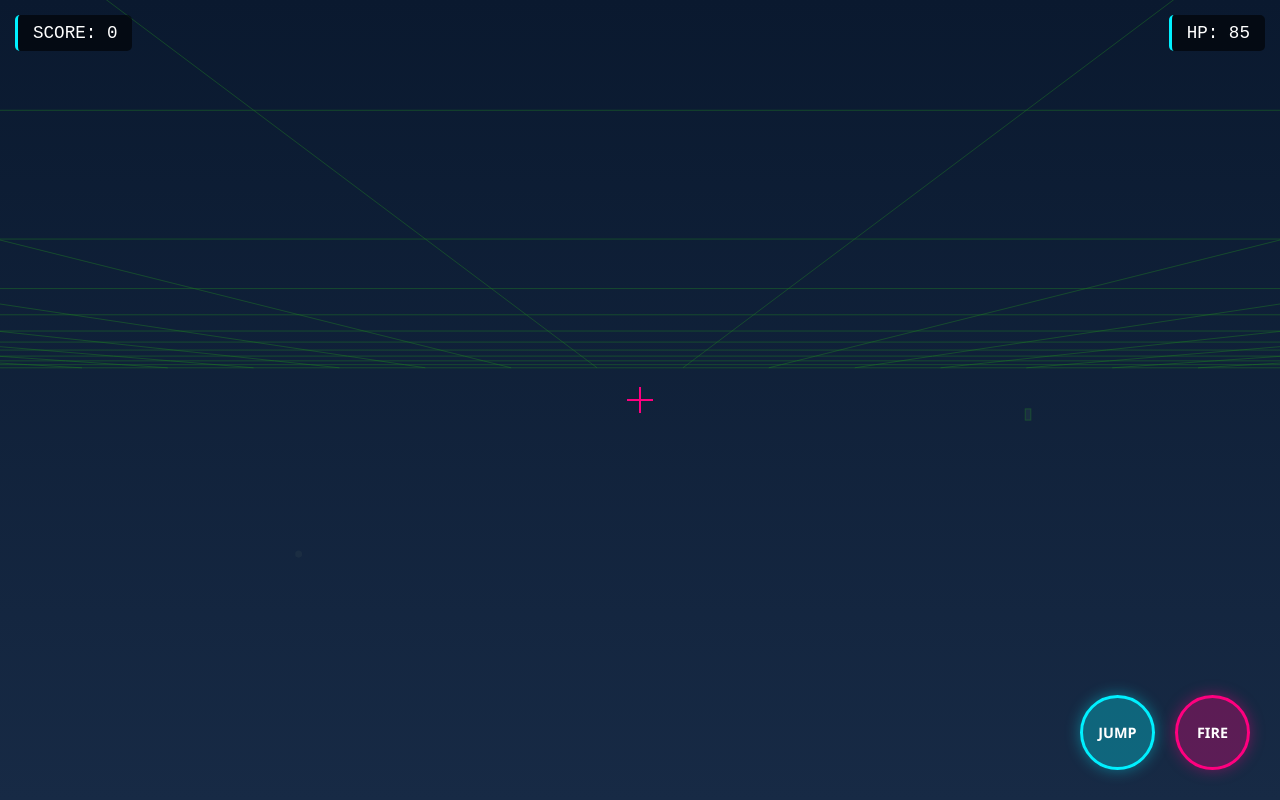
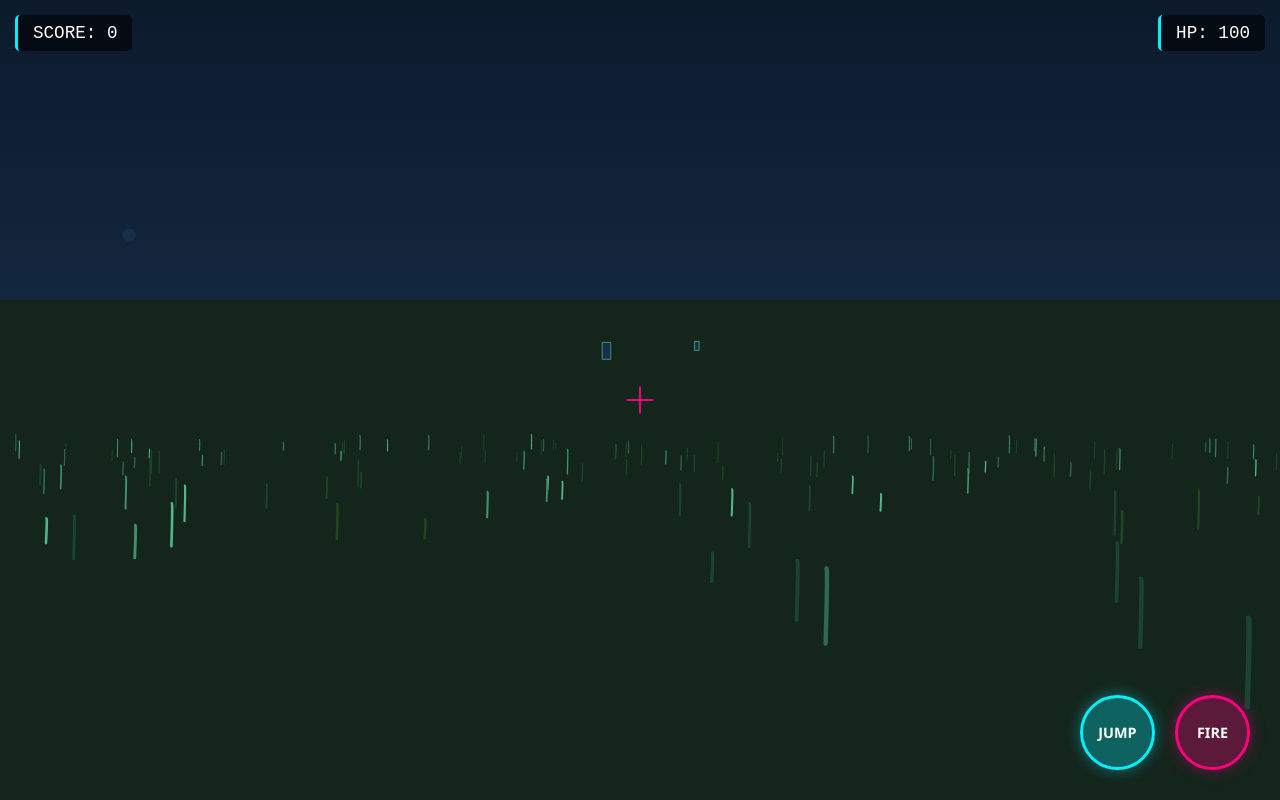
Before and after one commit to nafiulsafitawfiq-ship-it/game.ai, a plain HTML site: page index.html in a window 1280 px wide. Both pictures are taken after a click on the button "SINGLE PLAYER". Drawn offline with Linux system fonts and the light colour scheme.

Commit message:
Update index.html

```diff
--- a/index.html
+++ b/index.html
@@ -3,7 +3,7 @@
 <head>
     <meta charset="UTF-8">
     <meta name="viewport" content="width=device-width, initial-scale=1.0, maximum-scale=1.0, user-scalable=no">
-    <title>AI Game Hub - Fixed Universal Edition</title>
+    <title>AI Game Hub - Real Terrain Edition</title>
     <style>
         :root {
             --neon-blue: #00f0ff;
@@ -165,7 +165,7 @@
         #crosshair::before { top: 4px; left: -8px; width: 26px; height: 2px; }
         #crosshair::after { top: -8px; left: 4px; width: 2px; height: 26px; }
 
-        /* Multiplatform Virtual Input Areas */
+        /* Controls Input Zones */
         .touch-zone {
             position: absolute;
             bottom: 0;
@@ -203,7 +203,7 @@
             box-shadow: 0 0 10px var(--neon-blue);
         }
 
-        /* Action Buttons Wrapper */
+        /* Action Buttons Area */
         #action-container {
             position: absolute;
             bottom: 30px;
@@ -256,7 +256,7 @@
         #fallback-canvas {
             width: 100%;
             height: 100%;
-            background-color: #0d1b2a;
+            background-color: #0c1c24;
         }
     </style>
 </head>
@@ -281,7 +281,7 @@
 
         <div id="joystick-base"><div id="joystick-stick"></div></div>
 
-        <!-- Action Buttons Layout -->
+        <!-- Action Layout Control Buttons -->
         <div id="action-container">
             <div id="jump-btn" class="game-btn">JUMP</div>
             <div id="shoot-btn" class="game-btn">FIRE</div>
@@ -298,13 +298,13 @@
 
     <script>
         let score = 0, health = 100;
-        let targets = [], bullets = [], pillars = [];
+        let targets = [], bullets = [], pillars = [], grassBlades = [];
 
-        // Physics and Position variables
-        let pX = 0, pY = 1.5, pZ = 5; // Eyeline calculation baseline height
+        // Coordinates and Position Mechanics
+        let pX = 0, pY = 1.2, pZ = 8;
         let velocityY = 0;
-        const GRAVITY = -0.012;
-        const JUMP_FORCE = 0.32;
+        const GRAVITY = -0.015;
+        const JUMP_FORCE = 0.35;
         let isGrounded = true;
 
         let rotY = 0, rotX = 0;
@@ -341,19 +341,32 @@
         window.addEventListener('resize', resizeCanvas);
 
         function initEngine() {
+            // GENERATE REALISTIC BLADES OF GRASS PERSISTENT FIELDS
+            // Generates 1,200 distinct grass positions across the map coordinate spectrum
+            for (let i = 0; i < 1200; i++) {
+                let greenVariations = ['#1e4620', '#2d6a4f', '#40916c', '#52b788', '#1b4332'];
+                grassBlades.push({
+                    x: (Math.random() - 0.5) * 50,
+                    z: (Math.random() - 0.5) * 50,
+                    height: 0.15 + Math.random() * 0.25,
+                    color: greenVariations[Math.floor(Math.random() * greenVariations.length)]
+                });
+            }
+
+            // Generate map pillars
             for (let i = 0; i < 15; i++) {
                 pillars.push({
                     x: (Math.random() - 0.5) * 60,
                     z: (Math.random() - 0.5) * 60,
-                    size: 2 + Math.random() * 2
+                    size: 3 + Math.random() * 3
                 });
             }
-            for (let i = 0; i < 6; i++) spawnTarget();
+            // Spawn initial targets
+            for (let i = 0; i < 5; i++) spawnTarget();
             setupControls();
             requestAnimationFrame(renderLoop);
         }
 
-        // Action Core Integrators
         function jumpAction() {
             if (isGrounded) {
                 velocityY = JUMP_FORCE;
@@ -385,7 +398,7 @@
 
             leftZone.addEventListener('touchstart', (e) => {
                 if(leftTouchId !== null) return;
-                let t = e.changedTouches[0];
+                let t = e.changedTouches;
                 handleMoveStart(t.identifier, t.clientX, t.clientY);
             });
             leftZone.addEventListener('touchmove', (e) => {
@@ -404,15 +417,15 @@
 
             rightZone.addEventListener('touchstart', (e) => {
                 if(rightTouchId !== null) return;
-                let t = e.changedTouches[0]; rightTouchId = t.identifier;
+                let t = e.changedTouches; rightTouchId = t.identifier;
                 lastX = t.clientX; lastY = t.clientY;
             });
             rightZone.addEventListener('touchmove', (e) => {
                 for(let t of e.changedTouches) {
                     if(t.identifier === rightTouchId) {
                         rotY -= (t.clientX - lastX) * 0.005;
-                        rotX -= (t.clientY - lastY) * 0.005;
-                        rotX = Math.max(-Math.PI/2.5, Math.min(Math.PI/2.5, rotX));
+                        rotX += (t.clientY - lastY) * 0.005;
+                        rotX = Math.max(-Math.PI/3, Math.min(Math.PI/3, rotX));
                         lastX = t.clientX; lastY = t.clientY;
                     }
                 }
@@ -421,15 +434,12 @@
                 for(let t of e.changedTouches) { if(t.identifier === rightTouchId) rightTouchId = null; }
             });
 
-            // Fire Action Events Bindings
             shootBtn.addEventListener('touchstart', (e) => { e.preventDefault(); fireBullet(); });
             shootBtn.addEventListener('mousedown', (e) => { e.preventDefault(); fireBullet(); });
 
-            // Jump Action Events Bindings
             jumpBtn.addEventListener('touchstart', (e) => { e.preventDefault(); jumpAction(); });
             jumpBtn.addEventListener('mousedown', (e) => { e.preventDefault(); jumpAction(); });
 
-            // Keyboard Map Routing (Includes Space for Jump)
             window.addEventListener('keydown', (e) => {
                 if(e.code === 'KeyW' || e.code === 'ArrowUp') moveVector.y = 1;
                 if(e.code === 'KeyS' || e.code === 'ArrowDown') moveVector.y = -1;
@@ -448,18 +458,18 @@
             window.addEventListener('mousemove', (e) => {
                 if(!mDown) return;
                 rotY -= e.movementX * 0.004;
-                rotX -= e.movementY * 0.004;
-                rotX = Math.max(-Math.PI/2.5, Math.min(Math.PI/2.5, rotX));
+                rotX += e.movementY * 0.004;
+                rotX = Math.max(-Math.PI/3, Math.min(Math.PI/3, rotX));
             });
         }
 
         function spawnTarget() {
             targets.push({
-                x: (Math.random() - 0.5) * 40,
-                y: 1.5 + Math.random() * 3,
-                z: (Math.random() - 0.5) * 40,
-                dx: (Math.random() - 0.5) * 0.05,
-                dz: (Math.random() - 0.5) * 0.05
+                x: (Math.random() - 0.5) * 30,
+                y: 1.0 + Math.random() * 2,
+                z: (Math.random() - 0.5) * 30,
+                dx: (Math.random() - 0.5) * 0.04,
+                dz: (Math.random() - 0.5) * 0.04
             });
         }
 
@@ -467,134 +477,151 @@
             let cosX = Math.cos(rotX), sinX = Math.sin(rotX);
             let cosY = Math.cos(rotY), sinY = Math.sin(rotY);
             bullets.push({
-                x: pX, y: pY, z: pZ,
-                vx: -sinY * cosX * 0.8,
-                vy: sinX * 0.8,
-                vz: -cosY * cosX * 0.8
+                x: pX,
+                y: pY - 0.1,
+                z: pZ,
+                vx: -sinY * cosX * 0.6,
+                vy: -sinX * 0.6,
+                vz: -cosY * cosX * 0.6,
+                life: 60
             });
         }
 
         function project(x, y, z) {
-            // FIX: Inverted coordinate tracking matrix depth to fix map orientation
             let cx = x - pX, cy = y - pY, cz = z - pZ;
+
             let cosY = Math.cos(-rotY), sinY = Math.sin(-rotY);
             let rx = cx * cosY - cz * sinY;
             let rz = cx * sinY + cz * cosY;
+
             let cosX = Math.cos(-rotX), sinX = Math.sin(-rotX);
-            let ry = cy * cosX - rz * sinX;
-            let fz = cy * sinX + rz * cosX;
+            let ry = cy * cosX + rz * sinX;
+            let fz = -cy * sinX + rz * cosX;
 
-            // Flipped depth test logic for proper perspective alignment
             if (fz <= 0.1) return null;
+
             let w = canvas.width, h = canvas.height;
-            let fov = h / (2 * Math.tan(Math.PI / 8));
+            let scale = h / (2 * Math.tan(Math.PI / 6));
             return {
-                x: (rx * fov) / fz + w / 2,
-                y: (ry * fov) / fz + h / 2,
+                x: (rx * scale) / fz + w / 2,
+                y: -(ry * scale) / fz + h / 2,
                 depth: fz
             };
         }
 
         function renderLoop() {
-            // Velocity Gravity calculations step
+            // Update physics
             velocityY += GRAVITY;
             pY += velocityY;
-            if (pY <= 1.5) {
-                pY = 1.5;
-                velocityY = 0;
-                isGrounded = true;
+            if (pY <= 1.2) { pY = 1.2; velocityY = 0; isGrounded = true; }
+
+            let cosY = Math.cos(rotY), sinY = Math.sin(rotY);
+            pX += (-moveVector.x * cosY + moveVector.y * sinY) * 0.1;
+            pZ += (-moveVector.x * sinY - moveVector.y * cosY) * 0.1;
+
+            pX = Math.max(-24, Math.min(24, pX));
+            pZ = Math.max(-24, Math.min(24, pZ));
+
+            // Render deep gradient sky box
+            let sky = ctx.createLinearGradient(0, 0, 0, canvas.height);
+            sky.addColorStop(0, '#0c1a2c'); sky.addColorStop(0.5, '#152b44'); sky.addColorStop(1, '#203d59');
+            ctx.fillStyle = sky; ctx.fillRect(0, 0, canvas.width, canvas.height);
+
+            // Render sun object element
+            let sun = project(5, 18, -40);
+            if(sun) {
+                ctx.beginPath(); ctx.arc(sun.x, sun.y, 400/sun.depth, 0, Math.PI*2);
+                ctx.fillStyle = '#fffae6'; ctx.shadowBlur = 35; ctx.shadowColor = '#ffaa00';
+                ctx.fill(); ctx.shadowBlur = 0;
             }
 
-            // Movement coordinates translation engine
-            let cosY = Math.cos(rotY), sinY = Math.sin(rotY);
-            pX += (-moveVector.x * cosY + moveVector.y * sinY) * 0.12;
-            pZ += (-moveVector.x * sinY - moveVector.y * cosY) * 0.12;
+            // --- REALISTIC TYPE GRASS TERRAIN RENDERING CONTEXT ---
+            // Draw a solid organic dark earth/moss baseline structure underneath the blades
+            let horizonY = canvas.height / 2; // Default baseline fallback height parameter
+            ctx.fillStyle = '#14251c';
+            ctx.fillRect(0, horizonY - 100, canvas.width, canvas.height);
 
-            // Sky Background Initialization color gradient fill
-            let skyGrad = ctx.createLinearGradient(0, 0, 0, canvas.height);
-            skyGrad.addColorStop(0, '#0a192f');
-            skyGrad.addColorStop(1, '#172a45');
-            ctx.fillStyle = skyGrad;
-            ctx.fillRect(0, 0, canvas.width, canvas.height);
+            // Sort grass elements by distance (depth) to avoid overlapping rendering glitches
+            let renderedGrass = [];
+            grassBlades.forEach(g => {
+                let ptBase = project(g.x, 0, g.z);
+                let ptTop = project(g.x, g.height, g.z);
+                if (ptBase && ptTop) {
+                    renderedGrass.push({ base: ptBase, top: ptTop, color: g.color, depth: ptBase.depth });
+                }
+            });
+            renderedGrass.sort((a, b) => b.depth - a.depth);
 
-            // --- ADD SUN OBJECT ELEMENT ---
-            let sunPos = project(10, 25, -60); // Placed high up in world coordinates
-            if (sunPos) {
-                let sunRadius = (450 / sunPos.depth);
+            // Draw individual organic grass clusters onto the canvas space context
+            renderedGrass.forEach(g => {
+                let thickness = Math.max(1, 15 / g.depth);
                 ctx.beginPath();
-                ctx.arc(sunPos.x, sunPos.y, Math.max(10, sunRadius), 0, Math.PI * 2);
-                ctx.fillStyle = '#fffae6';
-                ctx.shadowBlur = 40;
-                ctx.shadowColor = '#ffcc00';
-                ctx.fill();
-                ctx.shadowBlur = 0; // Clear blur layer tracking
-            }
+                ctx.moveTo(g.base.x, g.base.y);
+                // Curve the grass slightly using a control point calculation to make it look organic
+                ctx.quadraticCurveTo(g.base.x + (thickness * 0.5), g.top.y, g.top.x + (thickness * 0.2), g.top.y);
+                ctx.strokeStyle = g.color;
+                ctx.lineWidth = thickness;
+                ctx.lineCap = 'round';
+                ctx.stroke();
+            });
 
-            // --- GRASS GREEN RECOLOR DESIGN SURFACE ---
-            ctx.strokeStyle = 'rgba(34, 139, 34, 0.4)';
-            ctx.lineWidth = 1;
-            for(let g = -50; g <= 50; g += 4) {
-                for(let k = -50; k < 50; k += 4) {
-                    let p1 = project(g, 0, k), p2 = project(g, 0, k+4);
-                    if(p1 && p2) { ctx.beginPath(); ctx.moveTo(p1.x, p1.y); ctx.lineTo(p2.x, p2.y); ctx.stroke(); }
-                    let p3 = project(k, 0, g), p4 = project(k+4, 0, g);
-                    if(p3 && p4) { ctx.beginPath(); ctx.moveTo(p3.x, p3.y); ctx.lineTo(p4.x, p4.y); ctx.stroke(); }
-                }
-            }
-
-            // Render Arena Obstacles
+            // Render map structures
             pillars.forEach(p => {
                 let pt = project(p.x, p.size/2, p.z);
                 if(pt) {
-                    let s = (40 / pt.depth) * (canvas.height / 500);
-                    ctx.fillStyle = '#1b2d42'; ctx.strokeStyle = 'var(--neon-blue)'; ctx.lineWidth = 1;
+                    let s = (45 / pt.depth);
+                    ctx.fillStyle = '#162e4a'; ctx.strokeStyle = 'var(--neon-blue)'; ctx.lineWidth = 1;
                     ctx.fillRect(pt.x - s, pt.y - s*2, s*2, s*4); ctx.strokeRect(pt.x - s, pt.y - s*2, s*2, s*4);
                 }
             });
 
-            // Update & Render Targets
+            // Update/Render Targets
             for(let i = targets.length - 1; i >= 0; i--) {
                 let t = targets[i];
                 t.x += t.dx; t.z += t.dz;
-                if(Math.abs(t.x) > 35) t.dx *= -1; if(Math.abs(t.z) > 35) t.dz *= -1;
+                if(Math.abs(t.x) > 25) t.dx *= -1; if(Math.abs(t.z) > 25) t.dz *= -1;
 
-                let distToPlayer = Math.sqrt((t.x-pX)*(t.x-pX) + (t.z-pZ)*(t.z-pZ));
-                if(distToPlayer < 2.0) {
-                    health -= 0.3; healthBoard.innerText = "HP: " + Math.max(0, Math.floor(health));
+                let playerDist = Math.sqrt((t.x-pX)**2 + (t.z-pZ)**2);
+                if(playerDist < 1.8) {
+                    health -= 0.4; healthBoard.innerText = "HP: " + Math.max(0, Math.floor(health));
                     if(health <= 0) { alert("GAME OVER! Score: " + score); window.location.reload(); return; }
                 }
 
                 let pt = project(t.x, t.y, t.z);
                 if(pt) {
-                    let r = (25 / pt.depth) * (canvas.height / 500);
-                    ctx.beginPath(); ctx.arc(pt.x, pt.y, Math.max(2, r), 0, Math.PI*2);
+                    let r = (28 / pt.depth);
+                    ctx.beginPath(); ctx.arc(pt.x, pt.y, Math.max(3, r), 0, Math.PI*2);
                     ctx.fillStyle = 'var(--neon-pink)'; ctx.shadowBlur = 15; ctx.shadowColor = 'var(--neon-pink)';
                     ctx.fill(); ctx.shadowBlur = 0;
                 }
             }
 
-            // Update & Render Bullet Projectiles
+            // Update/Render Projectiles and Collision Tracking
             for(let i = bullets.length - 1; i >= 0; i--) {
-                let b = bullets[i]; b.x += b.vx; b.y += b.vy; b.z += b.vz;
+                let b = bullets[i];
+                b.x += b.vx; b.y += b.vy; b.z += b.vz;
+                b.life--;
 
-                if(Math.abs(b.x) > 50 || Math.abs(b.z) > 50 || b.y < 0 || b.y > 20) { bullets.splice(i, 1); continue; }
+                if(b.life <= 0 || Math.abs(b.x) > 40 || Math.abs(b.z) > 40 || b.y < 0) { bullets.splice(i, 1); continue; }
 
-                let hit = false;
+                let hitRegistered = false;
                 for(let j = targets.length - 1; j >= 0; j--) {
                     let t = targets[j];
-                    let d = Math.sqrt((b.x-t.x)**2 + (b.y-t.y)**2 + (b.z-t.z)**2);
-                    if(d < 1.5) {
-                        targets.splice(j, 1); bullets.splice(i, 1); hit = true;
+                    let bulletRadiusHit = Math.sqrt((b.x-t.x)**2 + (b.y-t.y)**2 + (b.z-t.z)**2);
+
+                    if(bulletRadiusHit < 1.6) {
+                        targets.splice(j, 1); bullets.splice(i, 1); hitRegistered = true;
                         score += 10; scoreBoard.innerText = "SCORE: " + score;
                         spawnTarget(); break;
                     }
                 }
-                if(hit) continue;
+                if(hitRegistered) continue;
 
                 let pt = project(b.x, b.y, b.z);
                 if(pt) {
-                    ctx.beginPath(); ctx.arc(pt.x, pt.y, Math.max(1, 5 / pt.depth), 0, Math.PI*2);
-                    ctx.fillStyle = 'var(--neon-blue)'; ctx.fill();
+                    ctx.beginPath(); ctx.arc(pt.x, pt.y, Math.max(2, 6 / pt.depth), 0, Math.PI*2);
+                    ctx.fillStyle = 'var(--neon-blue)'; ctx.shadowBlur = 10; ctx.shadowColor = 'var(--neon-blue)';
+                    ctx.fill(); ctx.shadowBlur = 0;
                 }
             }
 
```
